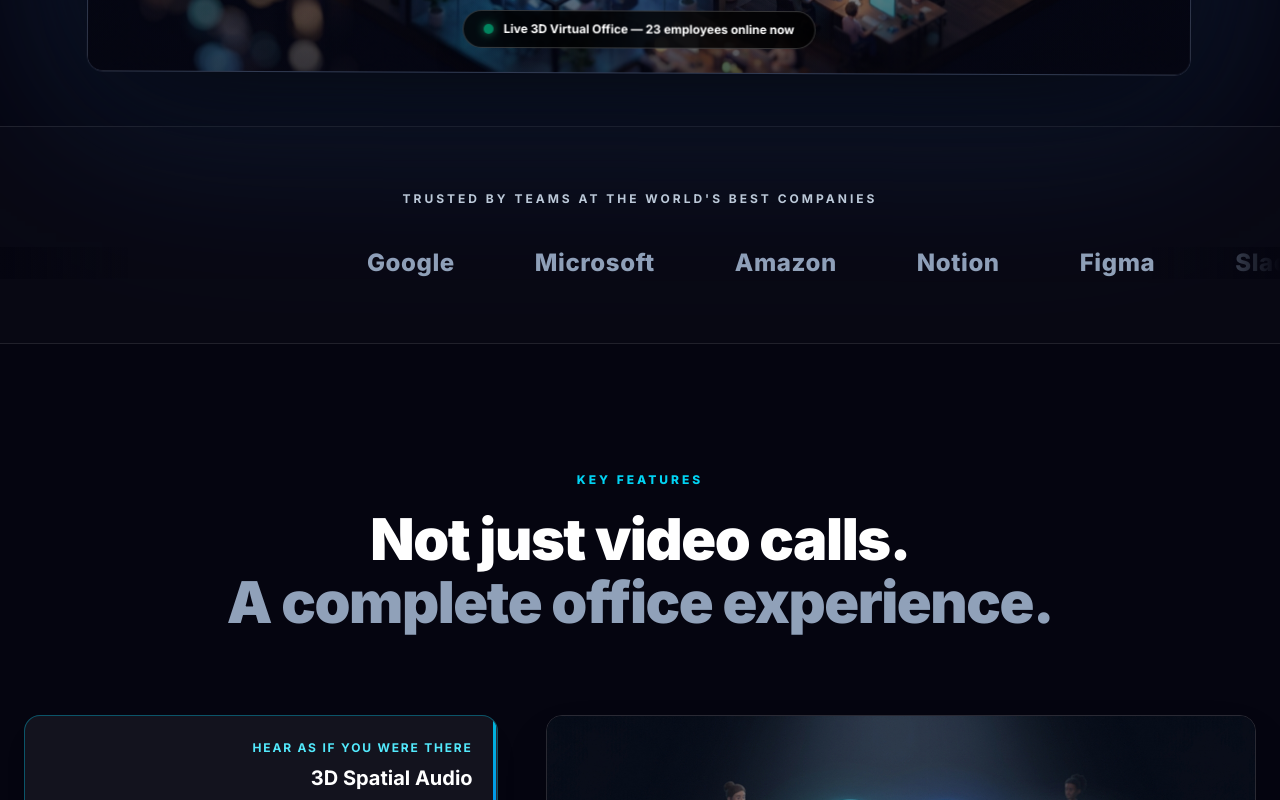
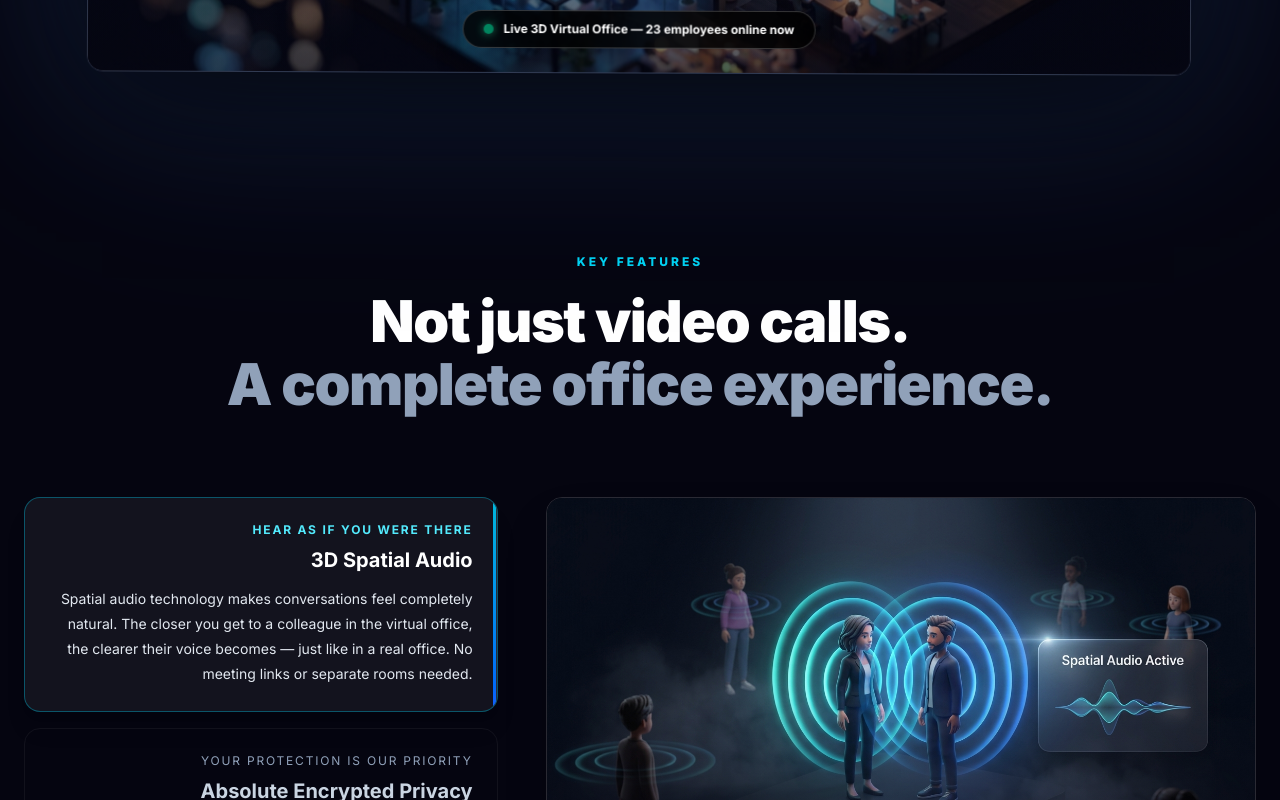
Before and after one commit to ANASOFTWER/kalspace, a Next.js app: page /en in a window 1280 px wide. Shown: the part 1260-2060 px from the top of the page. Built offline with nearby package versions, Linux system fonts and the light colour scheme.

Commit message:
Remove partner logos section and use real profile pictures in testimonials

```diff
--- a/src/app/[locale]/page.tsx
+++ b/src/app/[locale]/page.tsx
@@ -106,9 +106,9 @@ export default function LandingPage() {
   // Testimonials
   const [testIdx, setTestIdx] = useState(0);
   const testimonials = [
-    { name: t('testimonial1_name'), role: t('testimonial1_role'), text: t('testimonial1_text'), stars: 5, avatar: '👨‍💼' },
-    { name: t('testimonial2_name'), role: t('testimonial2_role'), text: t('testimonial2_text'), stars: 5, avatar: '👩‍💻' },
-    { name: t('testimonial3_name'), role: t('testimonial3_role'), text: t('testimonial3_text'), stars: 5, avatar: '👨‍🔬' },
+    { name: t('testimonial1_name'), role: t('testimonial1_role'), text: t('testimonial1_text'), stars: 5, avatar: 'https://images.unsplash.com/photo-1507003211169-0a1dd7228f2d?auto=format&fit=crop&w=256&h=256&q=80' },
+    { name: t('testimonial2_name'), role: t('testimonial2_role'), text: t('testimonial2_text'), stars: 5, avatar: 'https://images.unsplash.com/photo-1534528741775-53994a69daeb?auto=format&fit=crop&w=256&h=256&q=80' },
+    { name: t('testimonial3_name'), role: t('testimonial3_role'), text: t('testimonial3_text'), stars: 5, avatar: 'https://images.unsplash.com/photo-1500648767791-00dcc994a43e?auto=format&fit=crop&w=256&h=256&q=80' },
   ];
   useEffect(() => {
     const id = setInterval(() => setTestIdx(p => (p + 1) % testimonials.length), 6000);
@@ -228,23 +228,7 @@ export default function LandingPage() {
           </motion.div>
         </section>
 
-        {/* ═══ SECTION 2: LOGO TICKER ═══ */}
-        <section className="py-16 border-y border-white/10 bg-white/[0.01]">
-          <p className="text-center text-xs font-bold text-slate-300 uppercase tracking-[0.25em] mb-10">{t('trusted_by')}</p>
-          <div className="relative overflow-hidden">
-            <div className="absolute left-0 top-0 bottom-0 w-32 bg-gradient-to-l from-transparent to-[#050510] z-10" />
-            <div className="absolute right-0 top-0 bottom-0 w-32 bg-gradient-to-r from-transparent to-[#050510] z-10" />
-            <div className="flex gap-20 items-center whitespace-nowrap" style={{ animation: 'marquee-rtl 40s linear infinite', width: 'max-content' }}>
-              {[...Array(3)].map((_, r) => (
-                <div key={r} className="flex gap-20 items-center">
-                  {['Google', 'Microsoft', 'Amazon', 'Notion', 'Figma', 'Slack', 'Stripe', 'Vercel', 'Linear'].map(n => (
-                    <span key={`${r}-${n}`} className="text-slate-400 font-extrabold text-2xl tracking-wide select-none hover:text-white transition-colors">{n}</span>
-                  ))}
-                </div>
-              ))}
-            </div>
-          </div>
-        </section>
+        {/* Logo ticker section removed per user request */}
 
         {/* ═══ SECTION 3: FEATURES — Cinematic Tabs ═══ */}
         <section id="features" className="py-32 px-6">
@@ -436,7 +420,13 @@ export default function LandingPage() {
                   transition={{ duration: 0.5, ease: [0.22, 1, 0.36, 1] }}
                   className="text-center space-y-8 p-10 rounded-3xl border border-white/10 bg-white/[0.03] shadow-2xl"
                 >
-                  <div className="text-5xl">{testimonials[testIdx].avatar}</div>
+                  <div className="flex justify-center">
+                    <img
+                      src={testimonials[testIdx].avatar}
+                      alt={testimonials[testIdx].name}
+                      className="w-24 h-24 rounded-full border-2 border-cyan-400 object-cover shadow-[0_0_20px_rgba(34,211,238,0.4)]"
+                    />
+                  </div>
                   <p className="text-xl md:text-2xl text-slate-100 leading-[1.8] font-normal max-w-2xl mx-auto">
                     &ldquo;{testimonials[testIdx].text}&rdquo;
                   </p>
```
